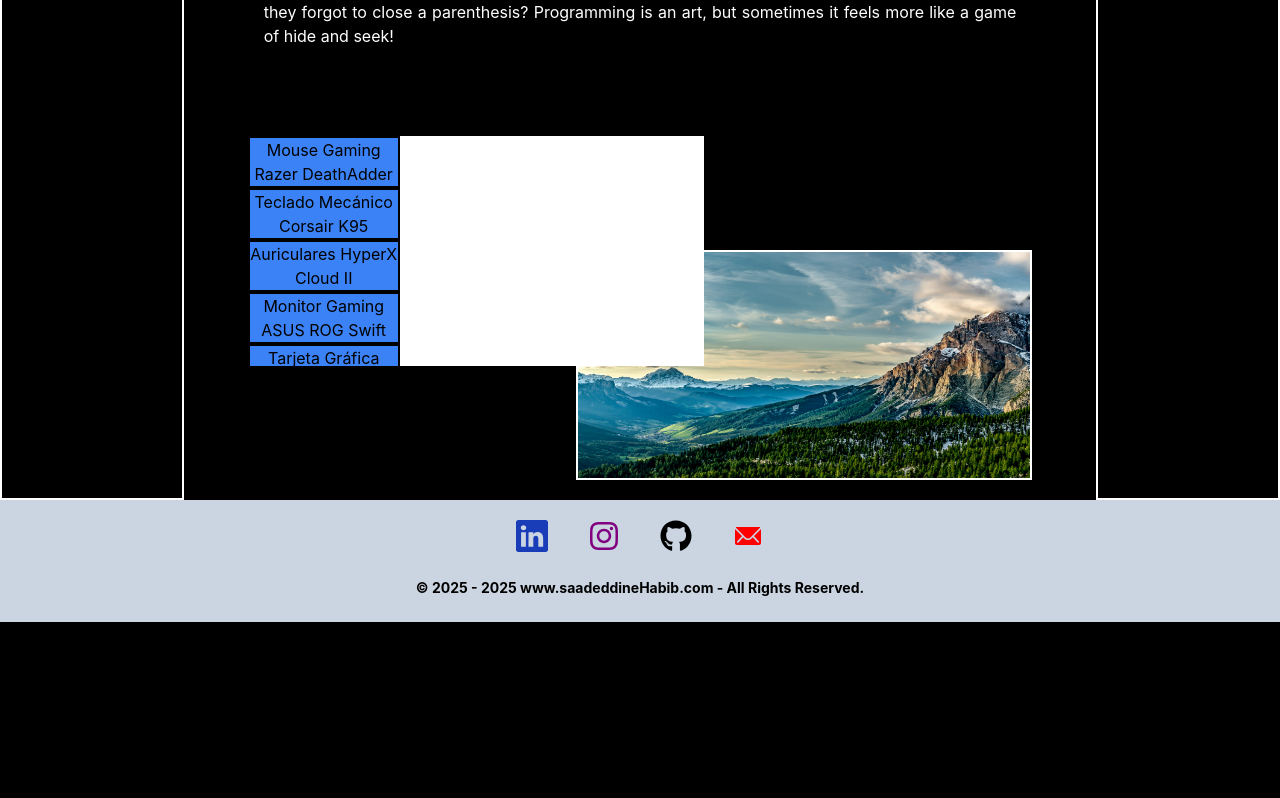
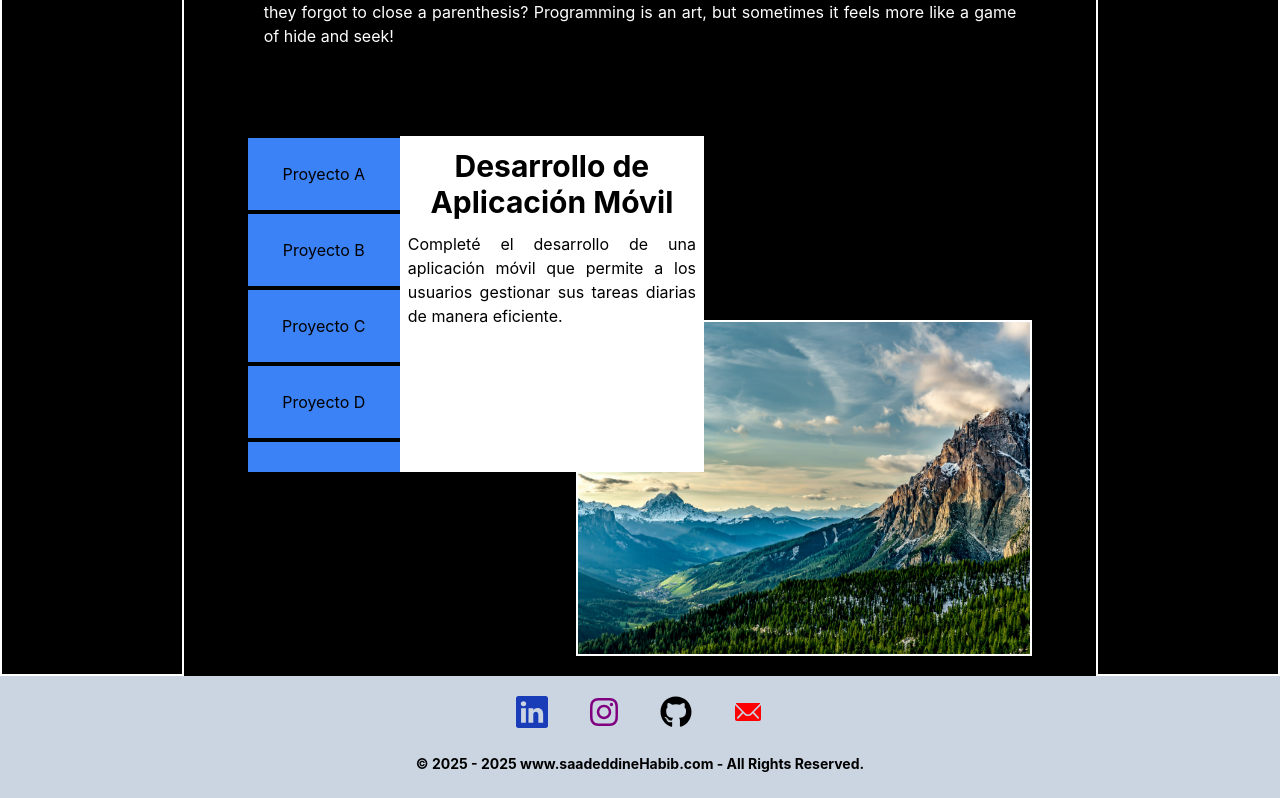
Before and after one commit to SaaDeDD1neHab1b/Digital_Portfolio, a React (Create React App) app: page /About in a window 1280 px wide. Shown: the part 600-1398 px from the top of the page. Before the commit the page ends 1222 px from the top, so only its background shows below. Built offline with nearby package versions, Linux system fonts and the light colour scheme.

Commit message:
Implented left container of TimlineGoals

```diff
--- a/src/Components/CSS/styles.css
+++ b/src/Components/CSS/styles.css
@@ -92,7 +92,7 @@ img {
 }
 
 .realtiveEx {
-  @apply relative w-full h-96 m-0
+  @apply relative w-full h-[35em] m-0
 }
 
 .imgAbs{
@@ -101,23 +101,30 @@ img {
 
 .divAbs {
     @apply absolute left-0 top-0 h-3/5 w-1/2 bg-white z-50 ml-16
-
 }
 
 .divOver {
-  @apply overflow-y-scroll m-0 w-1/3 h-full
+  @apply overflow-y-auto m-0 w-1/3 h-full absolute
+}
+
+.divContent {
+  @apply text-center w-2/3 m-0 h-full absolute right-0 top-0 overflow-y-auto scroll-smooth
+}
+
+.divContent > * {
+  @apply text-black my-3 mx-2
 }
 
 .btnsTimeGoals {
-  @apply m-0 bg-blue-500 border-black border-2 inline-block
+  @apply m-0 py-6 bg-blue-500 border-black border-y-2 inline-block w-full
 }
 
 .btnsTimeGoals:hover{
-  @apply m-0 bg-black text-white border-blue-500 border-2 inline-block
+  @apply m-0 bg-black text-white border-blue-500 border-y-2 inline-block
 }
 
 ::-webkit-scrollbar {
-  @apply bg-black w-3
+  @apply bg-black w-2.5
 }
 
 ::-webkit-scrollbar-thumb {
--- a/src/Components/TimelineGoals.jsx
+++ b/src/Components/TimelineGoals.jsx
@@ -1,28 +1,97 @@
+import { useState } from "react";
 import "../Components/CSS/styles.css"
 
 
 export default function TimelineGoals(props) {
+    const [selectedOption, setSelectedOption] = useState(0);
 
     const productosGaming = [
-        { nombre: "Mouse Gaming Razer DeathAdder", precio: 49.99 },
-        { nombre: "Teclado Mecánico Corsair K95", precio: 199.99 },
-        { nombre: "Auriculares HyperX Cloud II", precio: 89.99 },
-        { nombre: "Monitor Gaming ASUS ROG Swift", precio: 599.99 },
-        { nombre: "Tarjeta Gráfica NVIDIA GeForce RTX 3080", precio: 699.99 }
-    ];
+        {
+            "ID": 0,
+            "Title-btn": "Proyecto A",
+            "Heading": "Desarrollo de Aplicación Móvil",
+            "Description": "Completé el desarrollo de una aplicación móvil que permite a los usuarios gestionar sus tareas diarias de manera eficiente."
+        },
+        {
+            "ID": 1,
+            "Title-btn": "Proyecto B",
+            "Heading": "Implementación de API",
+            "Description": "Diseñé e implementé una API RESTful que facilita la interacción entre el frontend y el backend de la aplicación."
+        },
+        {
+            "ID": 2,
+            "Title-btn": "Proyecto C",
+            "Heading": "Mejora de Rendimiento",
+            "Description": "Optimicé el rendimiento de la aplicación, reduciendo el tiempo de carga en un 40% mediante la implementación de técnicas de caching."
+        },
+        {
+            "ID": 3,
+            "Title-btn": "Proyecto D",
+            "Heading": "Migración a la Nube",
+            "Description": "Lideré la migración de la infraestructura del proyecto a la nube, mejorando la escalabilidad y la disponibilidad del servicio."
+        },
+        {
+            "ID": 4,
+            "Title-btn": "Proyecto E",
+            "Heading": "Integración de CI/CD",
+            "Description": "Implementé un pipeline de integración y entrega continua que automatiza las pruebas y despliegues, mejorando la eficiencia del equipo."
+        },
+        {
+            "ID": 5,
+            "Title-btn": "Proyecto F",
+            "Heading": "Desarrollo de Funcionalidad de Chat",
+            "Description": "Implementé una funcionalidad de chat en tiempo real utilizando WebSockets, mejorando la comunicación entre los usuarios."
+        },
+        {
+            "ID": 6,
+            "Title-btn": "Proyecto G",
+            "Heading": "Rediseño de Interfaz de Usuario",
+            "Description": "Realicé un rediseño completo de la interfaz de usuario, mejorando la experiencia del usuario y la accesibilidad."
+        },
+        {
+            "ID": 7,
+            "Title-btn": "Proyecto H",
+            "Heading": "Automatización de Pruebas",
+            "Description": "Desarrollé un conjunto de pruebas automatizadas que cubren el 90% del código, asegurando la calidad del software."
+        },
+        {
+            "ID": 8,
+            "Title-btn": "Proyecto I",
+            "Heading": "Documentación del Proyecto",
+            "Description": "Creé una documentación exhaustiva del proyecto, facilitando la comprensión y el mantenimiento por parte de futuros desarrolladores."
+        },
+        {
+            "ID": 9,
+            "Title-btn": "Proyecto J",
+            "Heading": "Implementación de Seguridad",
+            "Description": "Integré medidas de seguridad en la aplicación, como la autenticación de dos factores y la encriptación de datos sensibles."
+        }
+    ]
+
 
     return (
         <div className="realtiveEx">
             <div className="divAbs">
                 <div className="divOver">
-                    {/* CONTINUE DEVOLPING THE BUTTONS AND DIPLAY INFORMATION*/}
                     {productosGaming.map((item) => {
                         return (
-                            <a className="btnsTimeGoals" href="#test">{item.nombre}</a>
-
+                            <button
+                                key={item.ID}
+                                onClick={() => setSelectedOption(item.ID)}
+                                className="btnsTimeGoals"
+                            >
+                                {item["Title-btn"]}
+                            </button>
                         )
                     })}
                 </div>
+                <div className="divContent">
+                    <h1>{productosGaming[selectedOption].Heading}</h1>
+                    <p>{productosGaming[selectedOption].Description}</p>
+
+                </div>
+
+
 
             </div>
             <img className="imgAbs" src={require("../img/montaña.jpg")} alt="no se muestra" />
```
